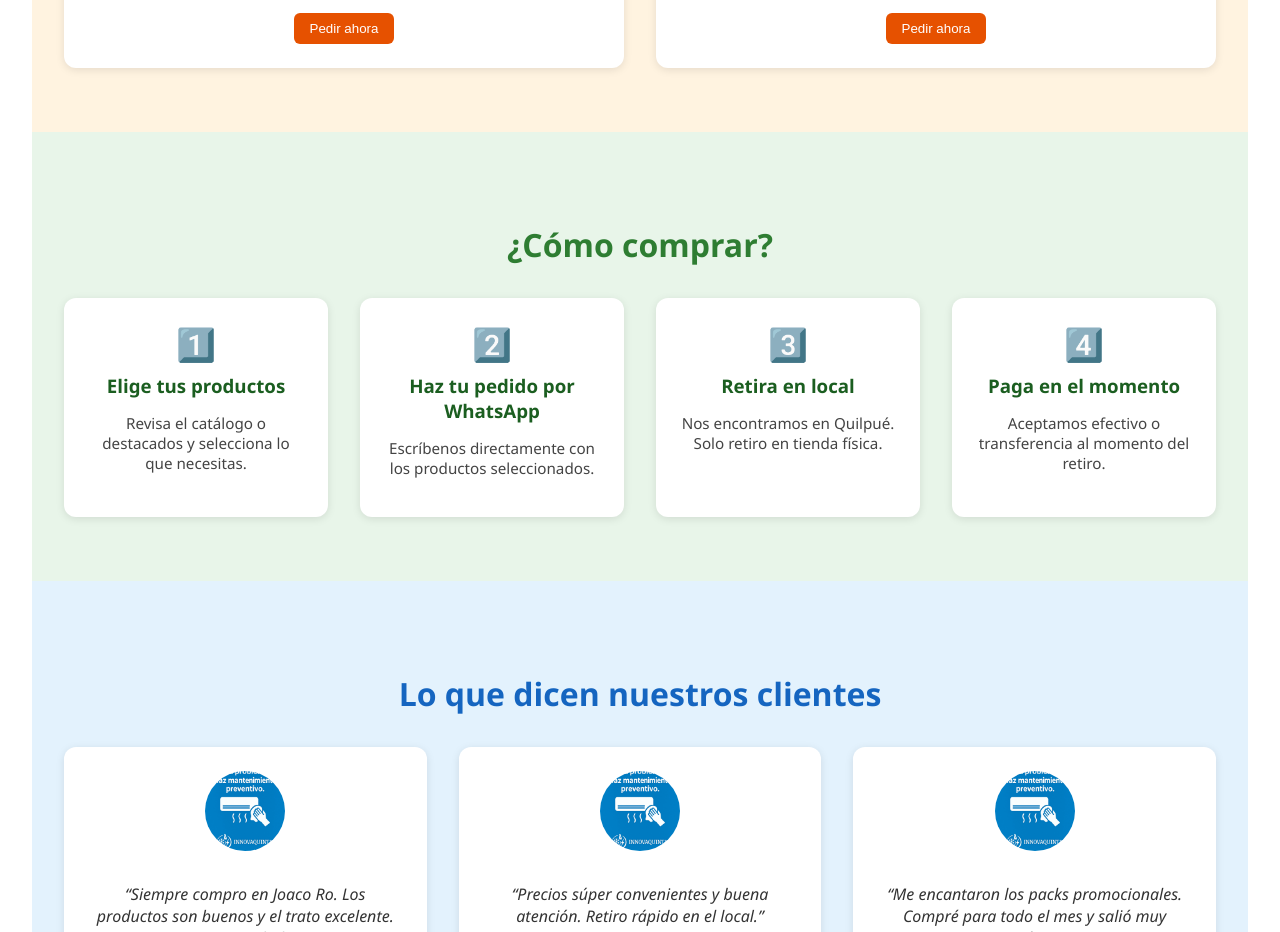
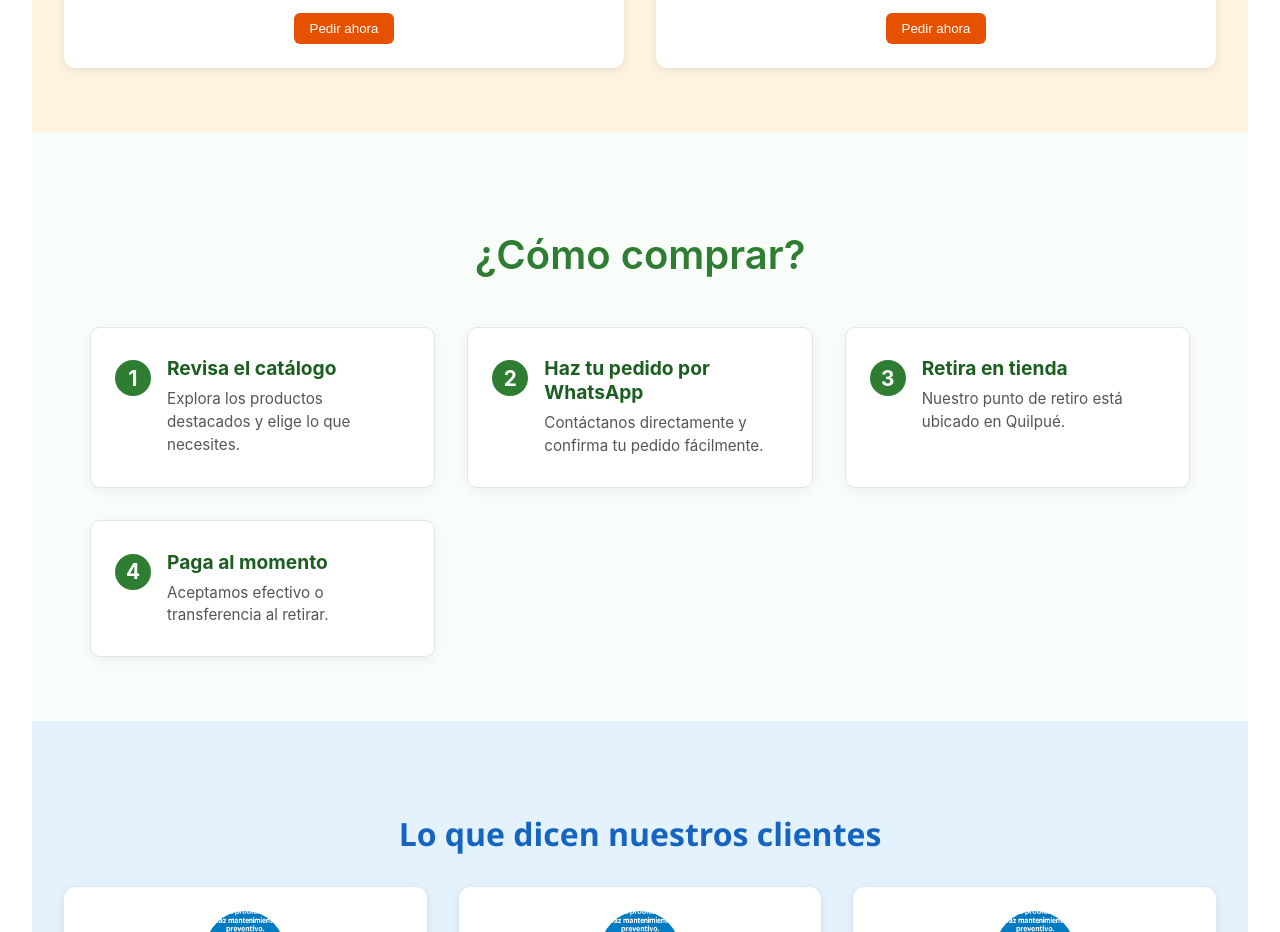
Before and after one commit to Marshelby/joaco-ro, a React (Vite) app: page / in a window 1280 px wide. Shown: the part 2660-3592 px from the top of the page. Built offline with nearby package versions, Linux system fonts and the light colour scheme.

Commit message:
Rediseño profesional de la sección ¿Cómo comprar?

```diff
--- a/src/components/ComoComprar.css
+++ b/src/components/ComoComprar.css
@@ -1,40 +1,68 @@
 .como-comprar {
   padding: 4rem 2rem;
-  background-color: #e8f5e9;
+  background-color: #f9fdf9;
   text-align: center;
+  font-family: 'Inter', sans-serif;
 }
 
 .como-comprar h2 {
-  font-size: 2rem;
-  margin-bottom: 2rem;
+  font-size: 2.5rem;
+  margin-bottom: 3rem;
   color: #2e7d32;
+  font-weight: 600;
 }
 
 .pasos-container {
   display: grid;
-  grid-template-columns: repeat(auto-fit, minmax(220px, 1fr));
+  grid-template-columns: repeat(auto-fit, minmax(280px, 1fr));
   gap: 2rem;
+  max-width: 1100px;
+  margin: 0 auto;
 }
 
 .paso {
-  background-color: white;
-  padding: 1.5rem;
-  border-radius: 12px;
-  box-shadow: 0 2px 8px rgba(0,0,0,0.1);
+  background-color: #fff;
+  border: 1px solid #dfe8df;
+  border-radius: 10px;
+  padding: 1.8rem 1.5rem;
+  display: flex;
+  align-items: flex-start;
+  gap: 1rem;
+  box-shadow: 0 3px 12px rgba(0, 0, 0, 0.05);
+  transition: transform 0.2s ease, box-shadow 0.2s ease;
 }
 
-.paso span {
-  font-size: 2rem;
-  display: block;
-  margin-bottom: 0.5rem;
+.paso:hover {
+  transform: translateY(-4px);
+  box-shadow: 0 6px 18px rgba(0, 0, 0, 0.08);
 }
 
-.paso h3 {
-  margin: 0.5rem 0;
-  color: #1b5e20;
+.numero {
+  background-color: #2e7d32;
+  color: white;
+  font-size: 1.3rem;
+  font-weight: bold;
+  border-radius: 50%;
+  width: 36px;
+  height: 36px;
+  display: flex;
+  align-items: center;
+  justify-content: center;
+  flex-shrink: 0;
+  margin-top: 4px;
 }
 
-.paso p {
+.contenido h3 {
+  margin: 0 0 0.5rem;
+  font-size: 1.2rem;
+  color: #1b5e20;
+  text-align: left;
+}
+
+.contenido p {
+  margin: 0;
   font-size: 0.95rem;
-  color: #444;
+  color: #555;
+  text-align: left;
+  line-height: 1.5;
 }
--- a/src/components/ComoComprar.jsx
+++ b/src/components/ComoComprar.jsx
@@ -6,24 +6,32 @@ function ComoComprar() {
       <h2>¿Cómo comprar?</h2>
       <div className="pasos-container">
         <div className="paso">
-          <span>1️⃣</span>
-          <h3>Elige tus productos</h3>
-          <p>Revisa el catálogo o destacados y selecciona lo que necesitas.</p>
+          <div className="numero">1</div>
+          <div className="contenido">
+            <h3>Revisa el catálogo</h3>
+            <p>Explora los productos destacados y elige lo que necesites.</p>
+          </div>
         </div>
         <div className="paso">
-          <span>2️⃣</span>
-          <h3>Haz tu pedido por WhatsApp</h3>
-          <p>Escríbenos directamente con los productos seleccionados.</p>
+          <div className="numero">2</div>
+          <div className="contenido">
+            <h3>Haz tu pedido por WhatsApp</h3>
+            <p>Contáctanos directamente y confirma tu pedido fácilmente.</p>
+          </div>
         </div>
         <div className="paso">
-          <span>3️⃣</span>
-          <h3>Retira en local</h3>
-          <p>Nos encontramos en Quilpué. Solo retiro en tienda física.</p>
+          <div className="numero">3</div>
+          <div className="contenido">
+            <h3>Retira en tienda</h3>
+            <p>Nuestro punto de retiro está ubicado en Quilpué.</p>
+          </div>
         </div>
         <div className="paso">
-          <span>4️⃣</span>
-          <h3>Paga en el momento</h3>
-          <p>Aceptamos efectivo o transferencia al momento del retiro.</p>
+          <div className="numero">4</div>
+          <div className="contenido">
+            <h3>Paga al momento</h3>
+            <p>Aceptamos efectivo o transferencia al retirar.</p>
+          </div>
         </div>
       </div>
     </section>
```
